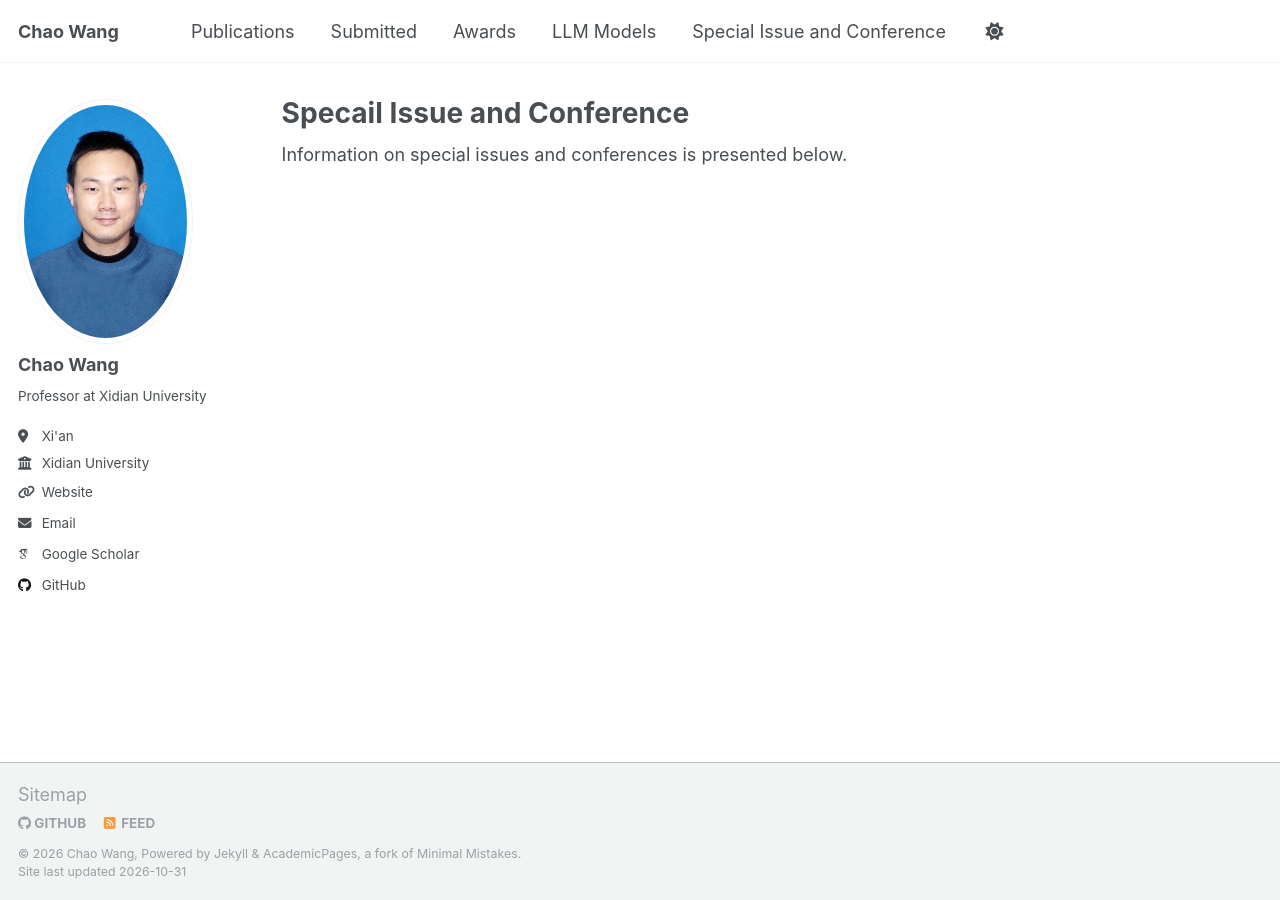
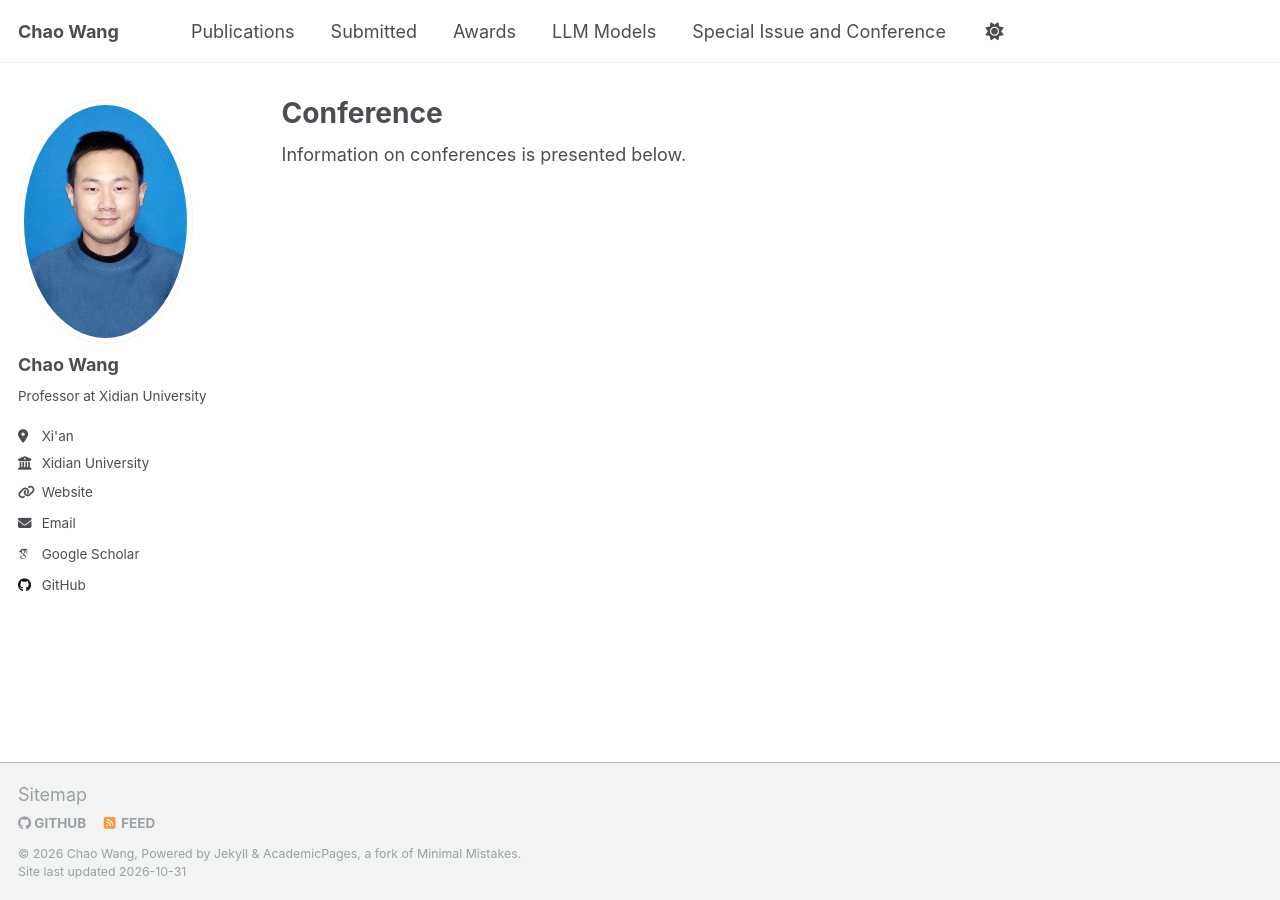
Before and after one commit to Drwangchao/Drwangchao.github.io, a Jekyll site: the page built from _pages/meetings.html, in a window 1280 px wide. Built offline with Jekyll 4.4.1, drawn with Linux system fonts in a browser that asks for light colours; some web fonts are replaced.

Commit message:
Update title and content for meetings page

```diff
--- a/_pages/meetings.html
+++ b/_pages/meetings.html
@@ -1,14 +1,14 @@
 ---
 layout: archive
-title: "Specail Issue and Conference"
+title: "Conference"
 permalink: /meetings/
 ---
 
-Information on special issues and conferences is presented below.
+Information on conferences is presented below.
 
 {% include base_path %}
 
 
-{% for post in site.special_issue_and_conference %}
+{% for post in site.conference %}
   {% include archive-single.html %}
 {% endfor %}
```
